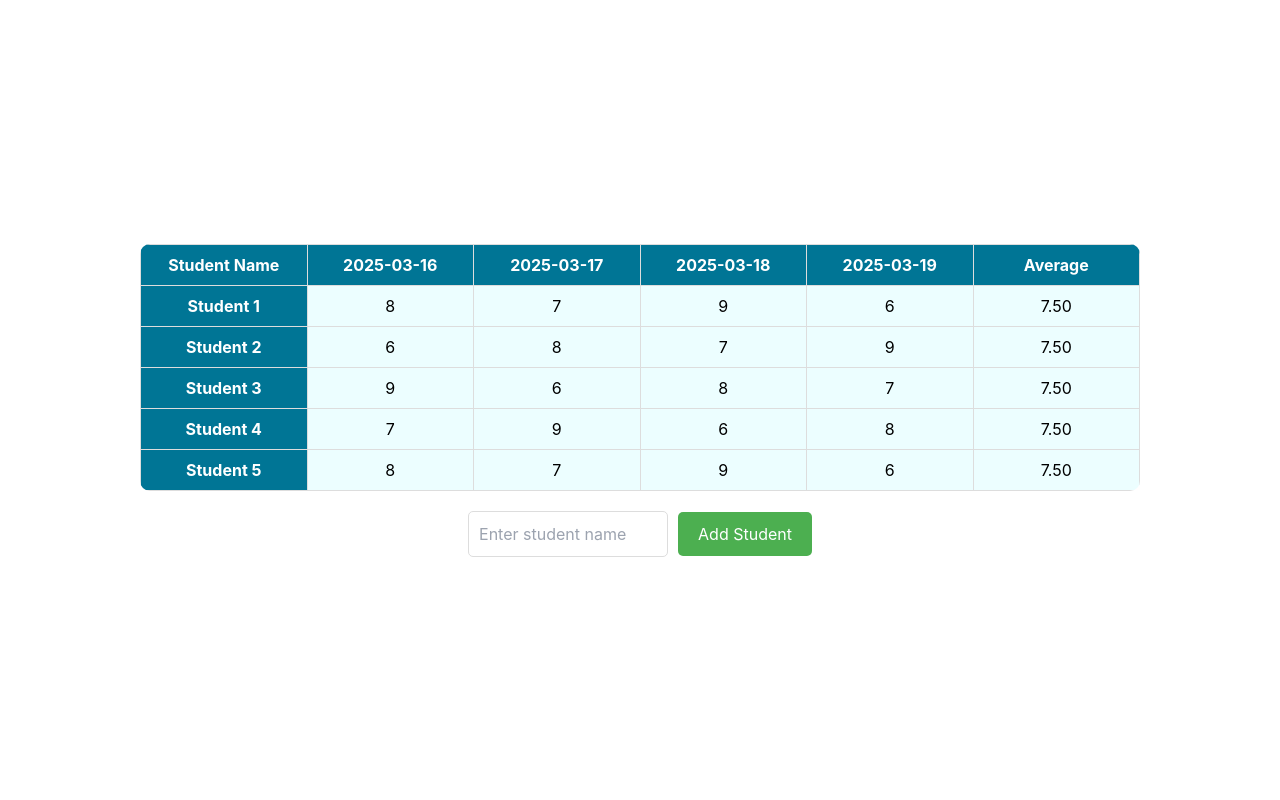
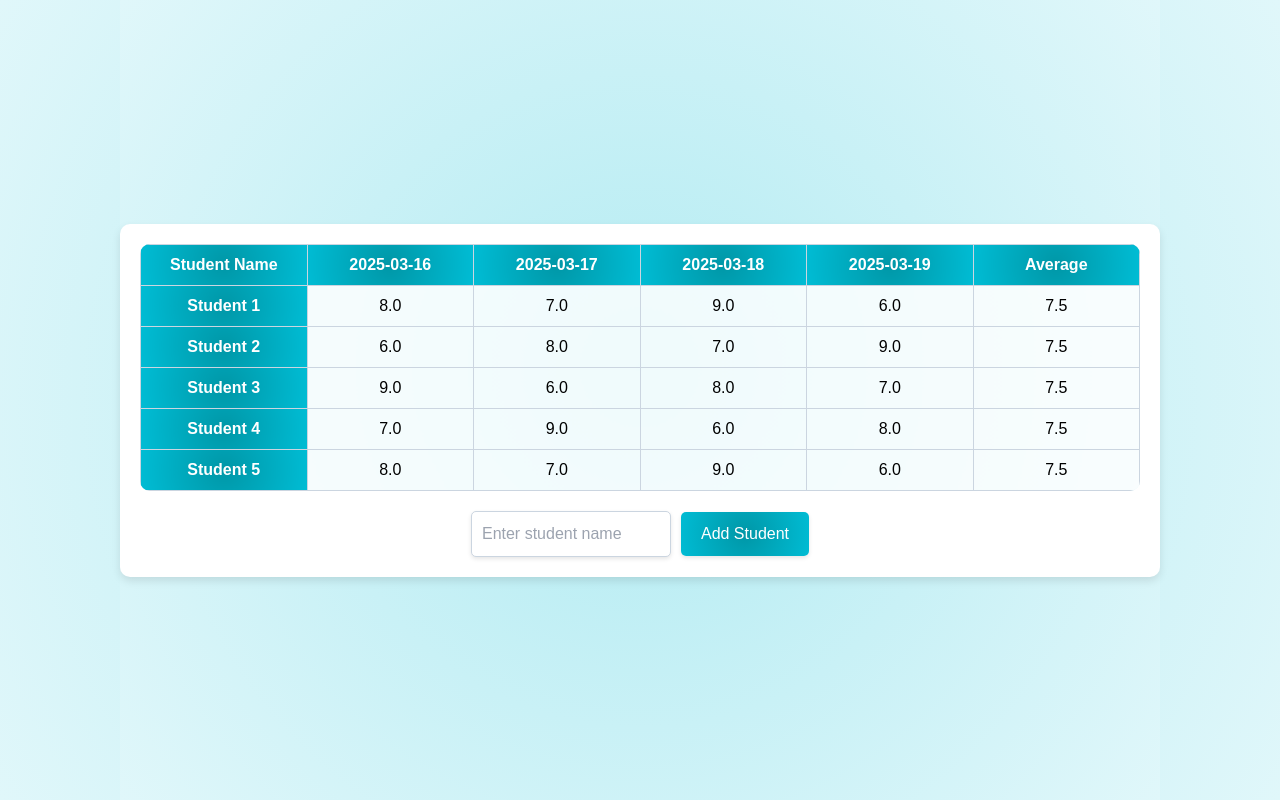
Before and after one commit to redmac135/ai-contribution-tracker, a React (Create React App) app in the folder web-app/: page /table in a window 1280 px wide. Built offline with nearby package versions, Linux system fonts and the light colour scheme.

Commit message:
added in gradients & better UI

```diff
--- a/web-app/src/pages/table.module.css
+++ b/web-app/src/pages/table.module.css
@@ -5,12 +5,36 @@ body, html {
     justify-content: center;
     align-items: center;
     flex-direction: column;
+    background: radial-gradient(circle, #b2ebf2 0%, #e0f7fa 100%);
+    font-family: Arial, sans-serif;
+}
+
+@keyframes fadeIn {
+    from {
+        opacity: 0;
+    }
+    to {
+        opacity: 1;
+    }
+}
+
+@keyframes highlight {
+    from {
+        background-color: #e0f7fa;
+    }
+    to {
+        background-color: #b2ebf2;
+    }
 }
 
 .container {
     display: flex;
     flex-direction: column;
     align-items: center;
+    background: white;
+    padding: 20px;
+    border-radius: 10px;
+    box-shadow: 0 4px 8px rgba(0, 0, 0, 0.1);
 }
 
 .table {
@@ -19,26 +43,28 @@ body, html {
     border-radius: 10px; /* Rounded edges */
     overflow: hidden; /* Ensure rounded corners are visible */
     margin-bottom: 20px; /* Space between table and input section */
+    background: radial-gradient(circle, #b2ebf2 0%, #e0f7fa 100%);
 }
 
 .th, .td {
-    border: 1px solid #ddd;
+    border: 1px solid #cbd5e0;
     padding: 8px;
     text-align: center;
-    background-color: oklch(0.984 0.019 200.873); /* Most table cells */
+    background-color: rgba(255, 255, 255, 0.8); /* Most table cells */
     width: 100px; /* Fixed width */
     height: 40px; /* Fixed height */
     box-sizing: border-box; /* Include padding and border in width and height */
     transition: background-color 0.3s, border-color 0.3s; /* Add transition for background and border */
+    animation: fadeIn 0.5s ease-in-out; /* Apply fadeIn animation */
 }
 
 .th {
-    background-color: oklch(0.52 0.105 223.128); /* Important cells */
+    background: radial-gradient(circle, #0097a7 0%, #00bcd4 100%); /* Important cells */
     color: white;
 }
 
 .td:first-child {
-    background-color: oklch(0.52 0.105 223.128); /* Important cells */
+    background: radial-gradient(circle, #0097a7 0%, #00bcd4 100%); /* Important cells */
     font-weight: bold;
     color: white;
 }
@@ -49,7 +75,7 @@ body, html {
 }
 
 .tbody .tr:nth-child(even) {
-    background-color: oklch(0.984 0.019 200.873); /* Most table cells */
+    background-color: rgba(255, 255, 255, 0.8); /* Most table cells */
 }
 
 .inputContainer {
@@ -62,23 +88,26 @@ body, html {
 .input {
     padding: 10px;
     font-size: 16px;
-    border: 1px solid #ddd;
+    border: 1px solid #cbd5e0;
     border-radius: 5px;
     width: 200px;
+    background: white;
+    box-shadow: 0 2px 4px rgba(0, 0, 0, 0.1);
 }
 
 .button {
     padding: 10px 20px;
     font-size: 16px;
-    background-color: #4CAF50;
+    background: radial-gradient(circle, #0097a7 0%, #00bcd4 100%);
     color: white;
     border: none;
     border-radius: 5px;
     cursor: pointer;
+    box-shadow: 0 2px 4px rgba(0, 0, 0, 0.1);
 }
 
 .button:hover {
-    background-color: #45a049;
+    background: radial-gradient(circle, #00bcd4 0%, #0097a7 100%);
 }
 
 .td input {
@@ -89,6 +118,10 @@ body, html {
     text-align: center;
     padding: 0;
     margin: 0;
-    background-color: oklch(0.984 0.019 200.873); /* Match the background color of the cell */
+    background-color: rgba(255, 255, 255, 0.8); /* Match the background color of the cell */
     transition: background-color 0.3s, border-color 0.3s; /* Add transition for background and border */
 }
+
+.td.editing {
+    animation: highlight 0.5s ease-in-out; /* Apply highlight animation */
+}
--- a/web-app/src/pages/table.tsx
+++ b/web-app/src/pages/table.tsx
@@ -2,11 +2,11 @@ import React, { useState } from 'react';
 import styles from './table.module.css';
 
 const initialStudents = [
-    { name: 'Student 1', contributions: [8, 7, 9, 6] },
-    { name: 'Student 2', contributions: [6, 8, 7, 9] },
-    { name: 'Student 3', contributions: [9, 6, 8, 7] },
-    { name: 'Student 4', contributions: [7, 9, 6, 8] },
-    { name: 'Student 5', contributions: [8, 7, 9, 6] },
+    { name: 'Student 1', contributions: [8.0, 7.0, 9.0, 6.0] },
+    { name: 'Student 2', contributions: [6.0, 8.0, 7.0, 9.0] },
+    { name: 'Student 3', contributions: [9.0, 6.0, 8.0, 7.0] },
+    { name: 'Student 4', contributions: [7.0, 9.0, 6.0, 8.0] },
+    { name: 'Student 5', contributions: [8.0, 7.0, 9.0, 6.0] },
 ];
 
 const dates = ['2025-03-16', '2025-03-17', '2025-03-18', '2025-03-19'];
@@ -19,7 +19,7 @@ function TablePage() {
 
     const handleAddStudent = () => {
         if (newStudentName.trim() !== '') {
-            setStudents([...students, { name: newStudentName, contributions: [0, 0, 0, 0] }]);
+            setStudents([...students, { name: newStudentName, contributions: [0.0, 0.0, 0.0, 0.0] }]);
             setNewStudentName('');
         }
     };
@@ -32,12 +32,12 @@ function TablePage() {
 
     const calculateAverage = (contributions: number[]) => {
         const total = contributions.reduce((acc, curr) => acc + curr, 0);
-        return (total / contributions.length).toFixed(2);
+        return (total / contributions.length).toFixed(1);
     };
 
     const handleCellClick = (row: number, col: number, value: number) => {
         setEditingCell({ row, col });
-        setEditValue(value.toString());
+        setEditValue(value.toFixed(1));
     };
 
     const handleEditChange = (event: React.ChangeEvent<HTMLInputElement>) => {
@@ -47,9 +47,9 @@ function TablePage() {
     const handleEditKeyPress = (event: React.KeyboardEvent<HTMLInputElement>) => {
         if (event.key === 'Enter' && editingCell) {
             const updatedStudents = [...students];
-            const newValue = parseInt(editValue, 10);
+            const newValue = parseFloat(editValue);
             if (!isNaN(newValue)) {
-                updatedStudents[editingCell.row].contributions[editingCell.col] = newValue;
+                updatedStudents[editingCell.row].contributions[editingCell.col] = parseFloat(newValue.toFixed(1));
                 setStudents(updatedStudents);
             }
             setEditingCell(null);
@@ -73,7 +73,11 @@ function TablePage() {
                         <tr key={rowIndex} className={styles.tr}>
                             <td className={styles.td}>{student.name}</td>
                             {student.contributions.map((contribution, colIndex) => (
-                                <td key={colIndex} className={styles.td} onClick={() => handleCellClick(rowIndex, colIndex, contribution)}>
+                                <td
+                                    key={colIndex}
+                                    className={`${styles.td} ${editingCell && editingCell.row === rowIndex && editingCell.col === colIndex ? styles.editing : ''}`}
+                                    onClick={() => handleCellClick(rowIndex, colIndex, contribution)}
+                                >
                                     {editingCell && editingCell.row === rowIndex && editingCell.col === colIndex ? (
                                         <input
                                             type="text"
@@ -85,7 +89,7 @@ function TablePage() {
                                             className={styles.input}
                                         />
                                     ) : (
-                                        contribution
+                                        contribution.toFixed(1)
                                     )}
                                 </td>
                             ))}
```
